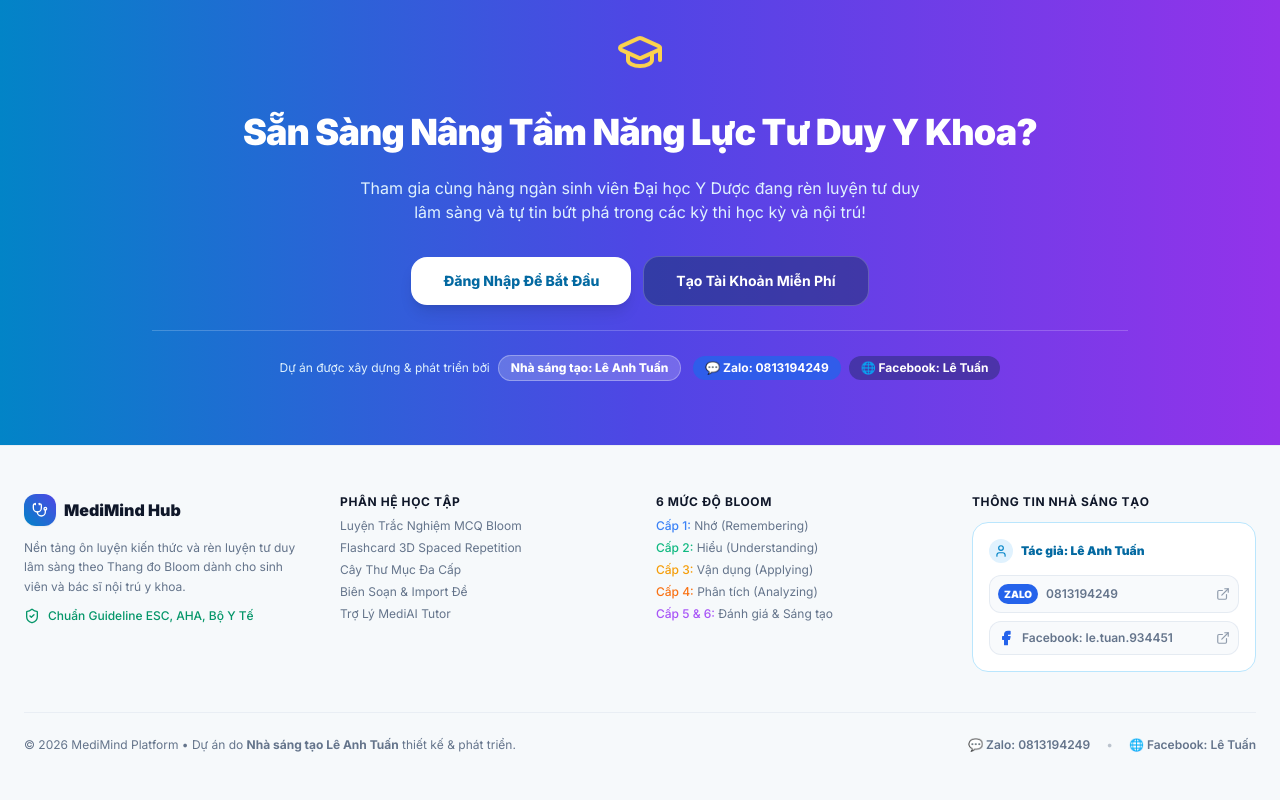
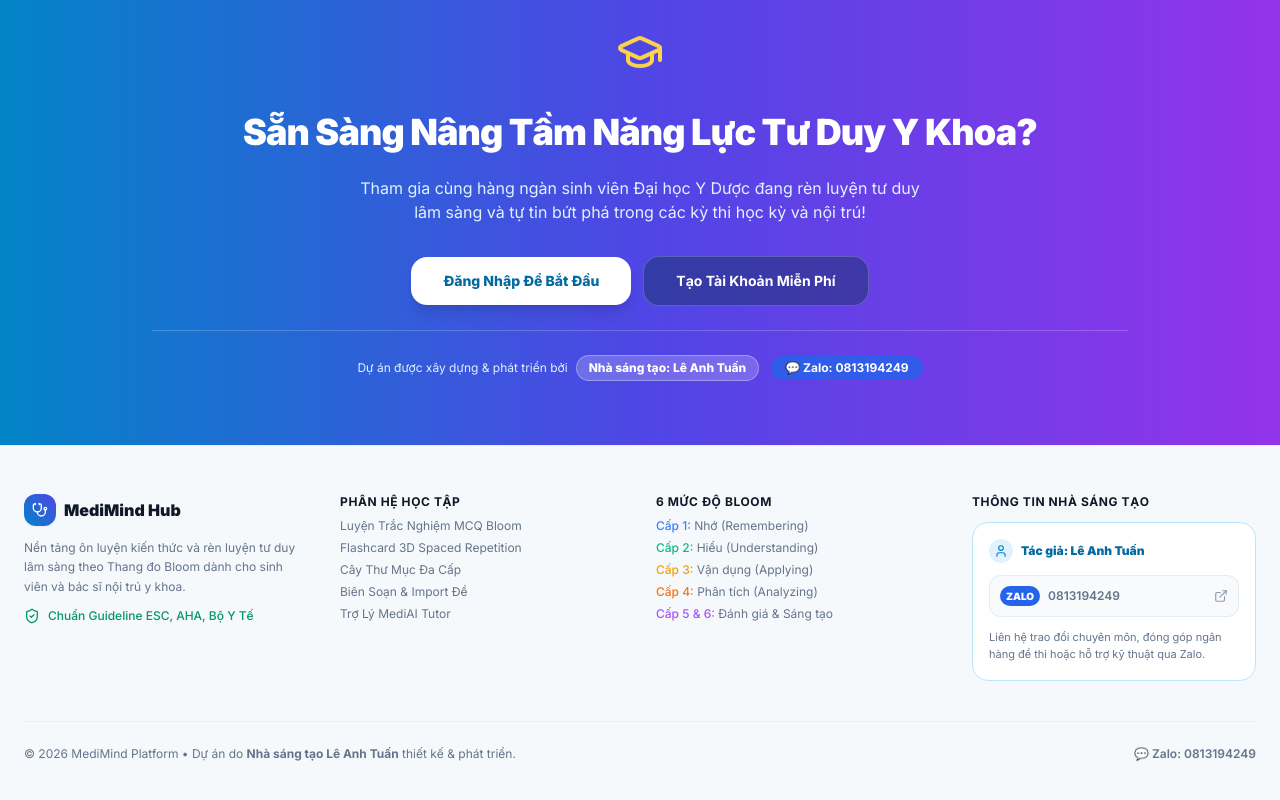
Before and after one commit to TuanLe81/MedicalMCQ_V2, a Next.js app: page / in a window 1280 px wide. Shown: the part 1731-2531 px from the top of the page. Built offline with nearby package versions, Linux system fonts and the light colour scheme.

Commit message:
fix: remove creator facebook contact links across footer, landing banner, and readme

```diff
--- a/app/page.tsx
+++ b/app/page.tsx
@@ -385,23 +385,14 @@
               </span>
             </div>
 
-            <div className="flex items-center gap-2 flex-wrap">
+            <div className="flex items-center gap-2">
               <a
                 href="https://zalo.me/0813194249"
                 target="_blank"
                 rel="noopener noreferrer"
-                className="inline-flex items-center gap-1.5 px-3 py-1 rounded-full bg-blue-600/80 hover:bg-blue-600 text-white font-bold shadow-xs transition-all hover:scale-105"
+                className="inline-flex items-center gap-1.5 px-3.5 py-1 rounded-full bg-blue-600/80 hover:bg-blue-600 text-white font-bold shadow-xs transition-all hover:scale-105"
               >
                 <span>💬 Zalo: 0813194249</span>
-              </a>
-
-              <a
-                href="https://www.facebook.com/le.tuan.934451"
-                target="_blank"
-                rel="noopener noreferrer"
-                className="inline-flex items-center gap-1.5 px-3 py-1 rounded-full bg-indigo-900/60 hover:bg-indigo-900 text-white font-bold shadow-xs transition-all hover:scale-105"
-              >
-                <span>🌐 Facebook: Lê Tuấn</span>
               </a>
             </div>
           </div>
--- a/components/footer.tsx
+++ b/components/footer.tsx
@@ -10,8 +10,8 @@
   Phone,
   MessageCircle,
   ExternalLink,
-  Facebook,
   User,
+  Mail,
 } from "lucide-react";
 
 export function Footer() {
@@ -97,7 +97,7 @@
                   href="https://zalo.me/0813194249"
                   target="_blank"
                   rel="noopener noreferrer"
-                  className="flex items-center justify-between p-2 rounded-xl bg-muted/50 hover:bg-sky-50 dark:hover:bg-sky-950/50 border border-border/80 text-muted-foreground hover:text-sky-600 transition-all font-semibold"
+                  className="flex items-center justify-between p-2.5 rounded-xl bg-muted/50 hover:bg-sky-50 dark:hover:bg-sky-950/50 border border-border/80 text-muted-foreground hover:text-sky-600 transition-all font-semibold"
                 >
                   <div className="flex items-center gap-2">
                     <span className="px-1.5 py-0.5 rounded-md bg-blue-600 text-[10px] font-black text-white">
@@ -108,19 +108,9 @@
                   <ExternalLink className="h-3.5 w-3.5 opacity-70" />
                 </a>
 
-                {/* FACEBOOK CONTACT */}
-                <a
-                  href="https://www.facebook.com/le.tuan.934451"
-                  target="_blank"
-                  rel="noopener noreferrer"
-                  className="flex items-center justify-between p-2 rounded-xl bg-muted/50 hover:bg-blue-50 dark:hover:bg-blue-950/50 border border-border/80 text-muted-foreground hover:text-blue-600 transition-all font-semibold"
-                >
-                  <div className="flex items-center gap-2">
-                    <Facebook className="h-4 w-4 text-blue-600 fill-blue-600" />
-                    <span>Facebook: le.tuan.934451</span>
-                  </div>
-                  <ExternalLink className="h-3.5 w-3.5 opacity-70" />
-                </a>
+                <div className="text-[11px] text-muted-foreground leading-relaxed pt-1">
+                  Liên hệ trao đổi chuyên môn, đóng góp ngân hàng đề thi hoặc hỗ trợ kỹ thuật qua Zalo.
+                </div>
               </div>
             </div>
           </div>
@@ -131,23 +121,14 @@
           <p>
             © 2026 MediMind Platform • Dự án do <strong>Nhà sáng tạo Lê Anh Tuấn</strong> thiết kế &amp; phát triển.
           </p>
-          <div className="flex items-center gap-4 flex-wrap">
+          <div className="flex items-center gap-2">
             <a
               href="https://zalo.me/0813194249"
               target="_blank"
               rel="noopener noreferrer"
-              className="hover:text-sky-600 font-semibold transition-colors"
+              className="hover:text-sky-600 font-semibold transition-colors flex items-center gap-1.5"
             >
               💬 Zalo: 0813194249
-            </a>
-            <span className="opacity-40">•</span>
-            <a
-              href="https://www.facebook.com/le.tuan.934451"
-              target="_blank"
-              rel="noopener noreferrer"
-              className="hover:text-blue-600 font-semibold transition-colors"
-            >
-              🌐 Facebook: Lê Tuấn
             </a>
           </div>
         </div>
```
Also changed, not shown: 1 other file (tests, documents, lock files or other folders).
